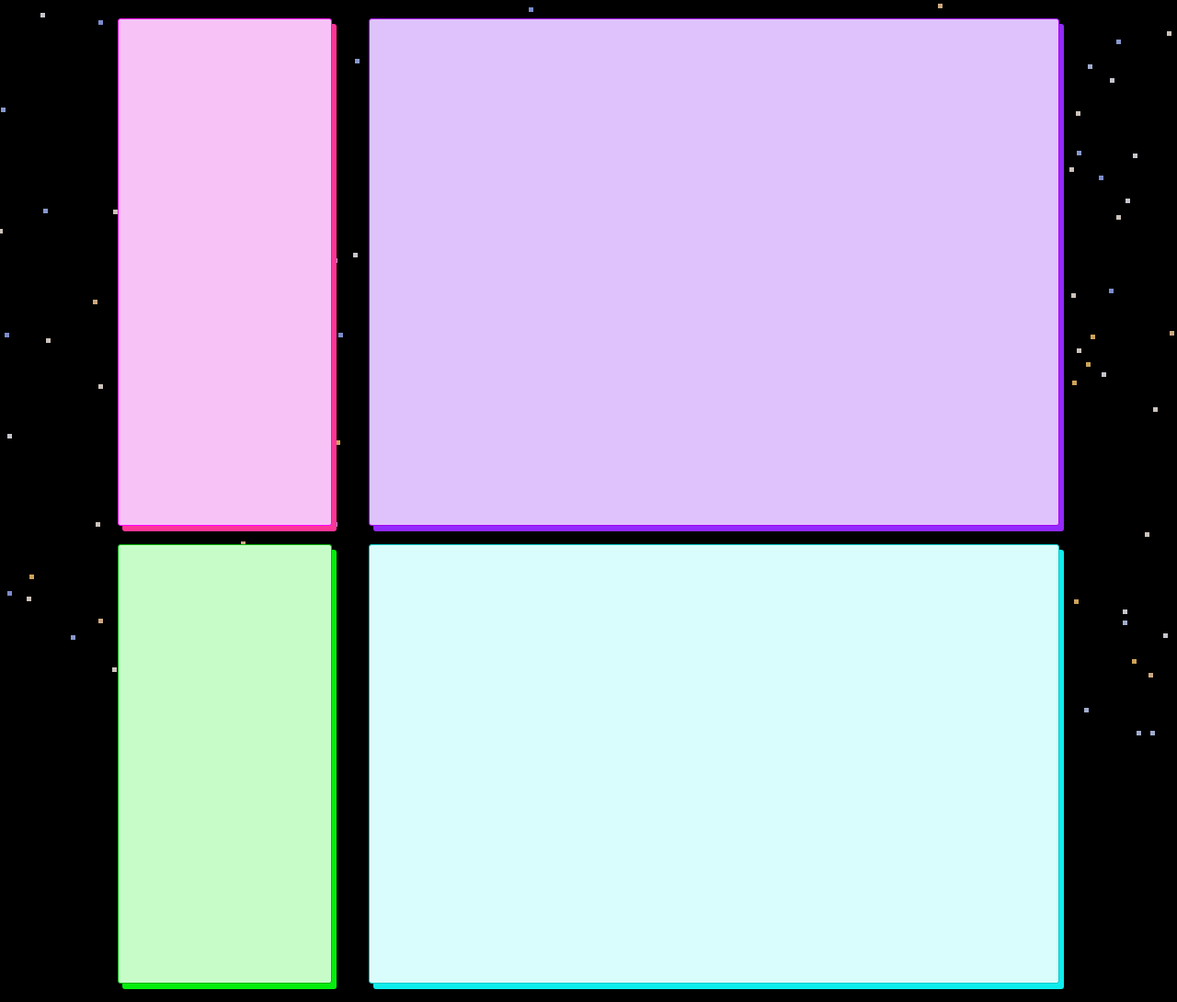
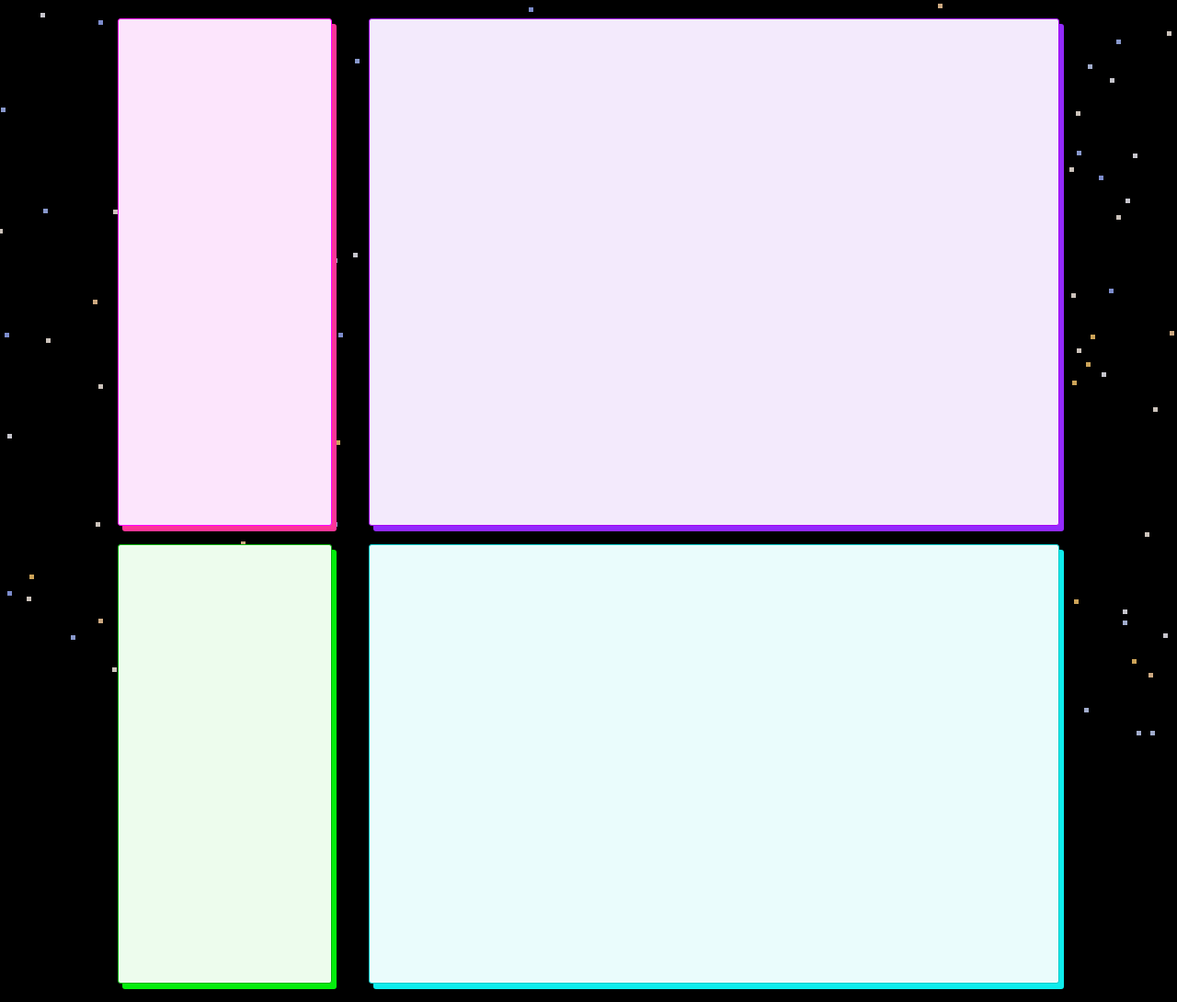
Before and after one commit to Euraldius/avielle-os, a Vue app: page /#/resume in a window 1280 px wide. Shown: the whole page at 92% size. Built offline with nearby package versions, Linux system fonts and the light colour scheme.

Commit message:
Make background colors softer

```diff
--- a/src/assets/styles/info_boxes.scss
+++ b/src/assets/styles/info_boxes.scss
@@ -1,26 +1,26 @@
 @import '@/assets/styles/variables.scss';
 
 .purple-box {
-  background: $lavender;
-  border-bottom: 1px solid $stolen-purple;
-  border-top: 1px solid $stolen-purple;
+  background: $background-purple;
+  border-bottom: 1px solid $border-purple;
+  border-top: 1px solid $border-purple;
 
   @media only screen and (min-width: $mid-size-device-breakpoint) {
-    border: 1px solid $stolen-purple;
+    border: 1px solid $border-purple;
     border-radius: 3px;
-    box-shadow: 5px 6px 0px $plum;
+    box-shadow: 5px 6px 0px $shadow-purple;
   }
 }
 
 .pink-box {
-  background: $light-pink;
-  border-top: 1px solid $fuschia;
-  border-bottom: 1px solid $fuschia;
+  background: $background-pink;
+  border-top: 1px solid $border-pink;
+  border-bottom: 1px solid $border-pink;
 
   @media only screen and (min-width: $mid-size-device-breakpoint) {
-    border: 1px solid $fuschia;
+    border: 1px solid $border-pink;
     border-radius: 3px;
-    box-shadow: 5px 6px 0px $pink;
+    box-shadow: 5px 6px 0px $shadow-pink;
   }
 }
 
@@ -37,13 +37,13 @@
 }
 
 .blue-box {
-  background: $powder-blue;
-  border-top: 1px solid $eighties-ski-jacket;
-  border-bottom: 1px solid $eighties-ski-jacket;
+  background: $background-blue;
+  border-top: 1px solid $border-blue;
+  border-bottom: 1px solid $border-blue;
 
   @media only screen and (min-width: $mid-size-device-breakpoint) {
-    border: 1px solid $eighties-ski-jacket;
+    border: 1px solid $border-blue;
     border-radius: 3px;
-    box-shadow: 5px 6px 0px $teal;
+    box-shadow: 5px 6px 0px $shadow-blue;
   }
 }
--- a/src/assets/styles/variables.scss
+++ b/src/assets/styles/variables.scss
@@ -4,17 +4,26 @@ $large-device-breakpoint: 1920px;
 $text-grey: #383737;
 
 $fuschia: #FF00FF;
-$light-pink: #f7c3f7;
 $pink: #fc3598;
 
 $stolen-purple: #a404f4;
 $plum: #932afc;
-$lavender: #dfc2fc;
 
-$powder-blue: #d9fcfc;
 $eighties-ski-jacket: #00c9c9;
 $teal: #0eeded;
 
-$background-green: #c7fcc9;
+$background-pink: #fce5fc;
+$border-pink: $fuschia;
+$shadow-pink: $pink;
+
+$background-purple: #f3eafc;
+$border-purple: $stolen-purple;
+$shadow-purple: $plum;
+
+$background-blue: #eafcfc;
+$border-blue: $eighties-ski-jacket;
+$shadow-blue: $teal;
+
+$background-green: #edfced;
 $border-green: #03b209;
 $shadow-green: #04ed0c;
```
